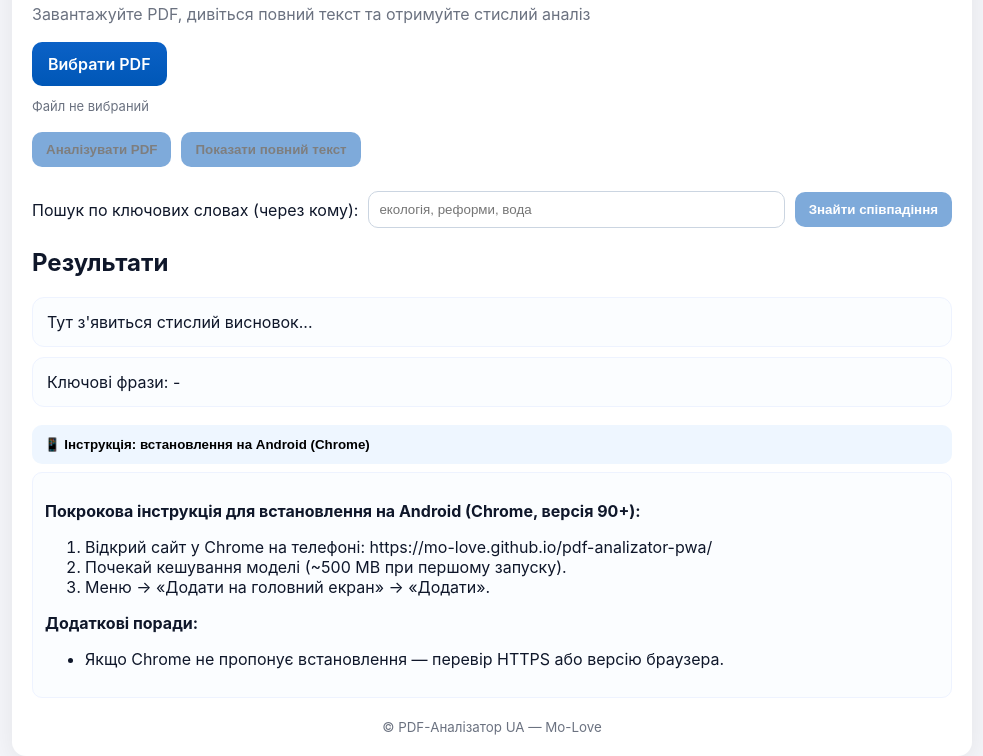
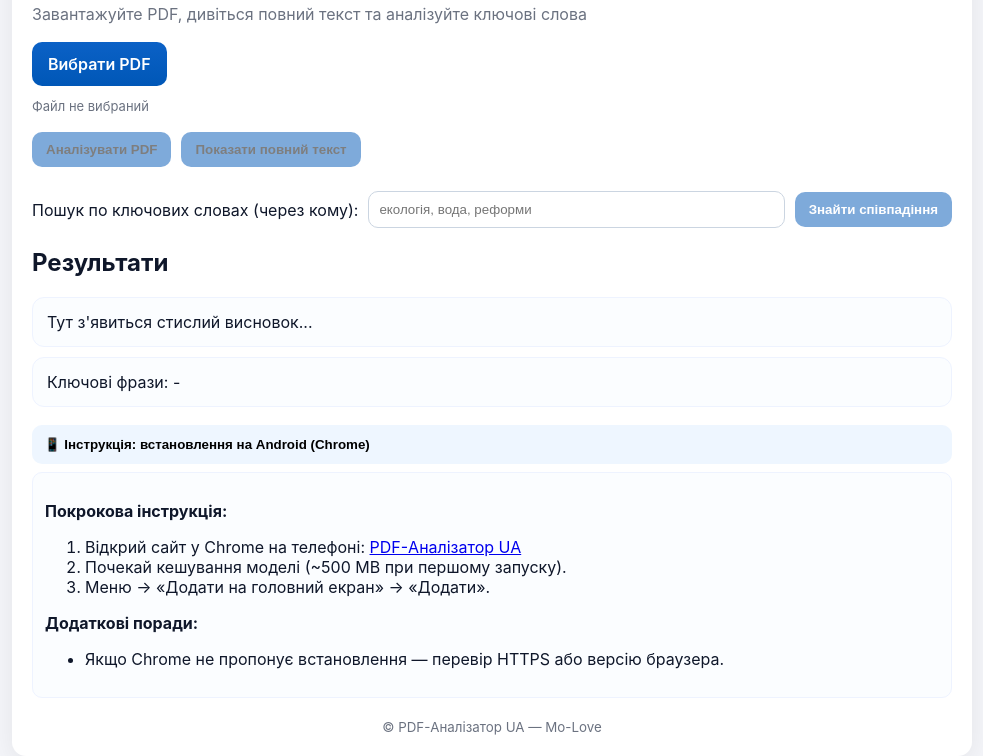
Before and after one commit to Mo-Love/pdf-analizator-pwa, a plain HTML site: page index.html in a window 1280 px wide. Both pictures are taken after a click on the button "📱 Інструкція: встановлення на Android (Chrome)". Shown: the part 76-832 px from the top of the page, without its empty margins (148-1131 px from the left). Drawn offline with nearby package versions, Linux system fonts and the light colour scheme.

Commit message:
Update index.html

```diff
--- a/index.html
+++ b/index.html
@@ -6,21 +6,20 @@
   <meta name="theme-color" content="#0057b7" />
   <title>PDF-Аналізатор UA</title>
 
-  <!-- MANIFEST & ICONS (відносні шляхи) -->
   <link rel="manifest" href="./manifest.json">
   <link rel="icon" href="./icons/icon-192.png">
 
-  <!-- Styles (відносний шлях) -->
+  <!-- Styles -->
   <link rel="stylesheet" href="./style.css">
 
-  <!-- PDF.js (CDN) -->
+  <!-- PDF.js -->
   <script src="https://unpkg.com/pdfjs-dist@2.16.105/build/pdf.min.js"></script>
 </head>
 <body>
 <main class="container">
   <header class="header">
     <h1>PDF-Аналізатор UA</h1>
-      <p class="subtitle">Завантажуйте PDF, дивіться повний текст та отримуйте стислий аналіз</p>
+    <p class="subtitle">Завантажуйте PDF, дивіться повний текст та аналізуйте ключові слова</p>
   </header>
 
   <section class="controls">
@@ -28,7 +27,6 @@
       <input id="pdfInput" type="file" accept="application/pdf">
       <span>Вибрати PDF</span>
     </label>
-
     <div id="fileName" class="file-name">Файл не вибраний</div>
 
     <div id="loadingIndicator" class="loading" aria-hidden="true" style="display:none;">
@@ -40,17 +38,13 @@
       <button id="analyzeBtn" disabled>Аналізувати PDF</button>
       <button id="showFullTextBtn" disabled>Показати повний текст</button>
     </div>
+
+    <!-- Пошук ключових слів -->
     <div class="search-section">
       <label for="searchInput">Пошук по ключових словах (через кому):</label>
-  <input id="searchInput" type="text" placeholder="екологія, реформи, вода">
+      <input id="searchInput" type="text" placeholder="екологія, вода, реформи">
       <button id="searchBtn" disabled>Знайти співпадіння</button>
     </div>
-
-<div id="searchResults" class="card" style="display:none">
-  <h3>Результати пошуку:</h3>
-  <ul id="matchesList"></ul>
-</div>
-
   </section>
 
   <section id="results" class="results">
@@ -58,15 +52,18 @@
     <div id="summary" class="card">Тут з'явиться стислий висновок...</div>
     <div id="keyPhrases" class="card">Ключові фрази: <span id="phrasesList">-</span></div>
     <div id="fullTextContainer" class="card full-text" aria-hidden="true"></div>
+    <div id="searchResults" class="card" style="display:none">
+      <h3>Результати пошуку:</h3>
+      <ul id="matchesList"></ul>
+    </div>
   </section>
 
   <section class="accordion-section">
     <button class="accordion-btn">📱 Інструкція: встановлення на Android (Chrome)</button>
     <div class="accordion-content">
-        <!-- Текст інструкції (тільки приклад, встав повний з повідомлення) -->
-        <p><b>Покрокова інструкція для встановлення на Android (Chrome, версія 90+):</b></p>
+      <p><b>Покрокова інструкція:</b></p>
       <ol>
-          <li>Відкрий сайт у Chrome на телефоні: https://mo-love.github.io/pdf-analizator-pwa/</li>
+        <li>Відкрий сайт у Chrome на телефоні: <a href="https://mo-love.github.io/pdf-analizator-pwa/">PDF-Аналізатор UA</a></li>
         <li>Почекай кешування моделі (~500 MB при першому запуску).</li>
         <li>Меню → «Додати на головний екран» → «Додати».</li>
       </ol>
@@ -82,7 +79,6 @@
   </footer>
 </main>
 
-  <!-- App JS (відносний шлях) -->
 <script src="./app.js"></script>
 </body>
 </html>
```
Lines whose indentation alone changed are shown as unchanged.
